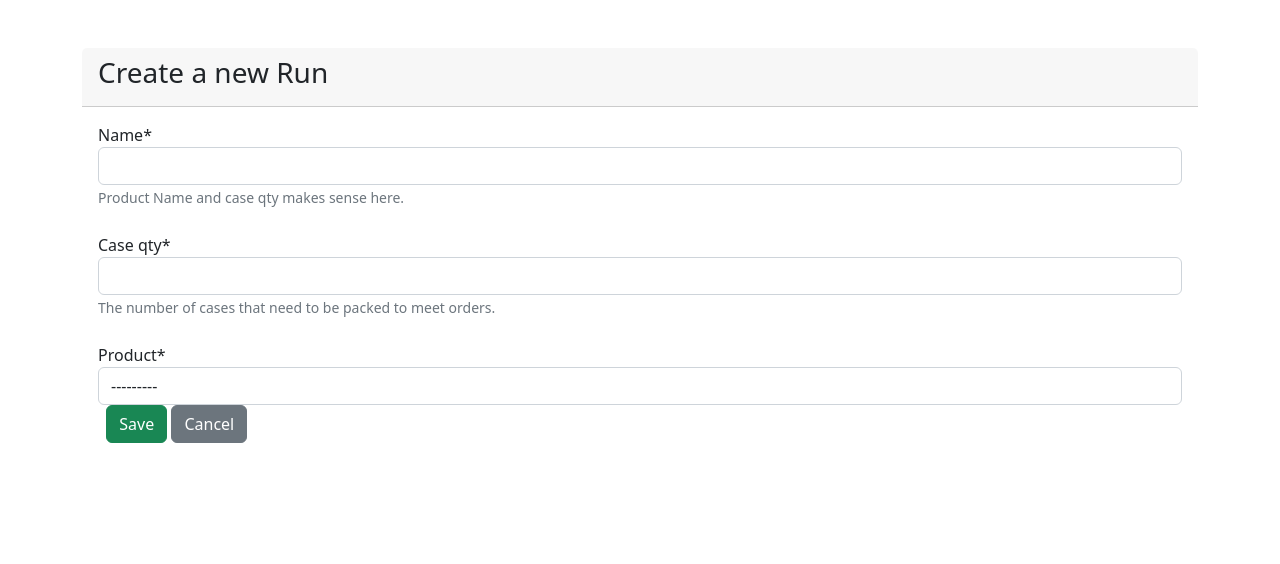
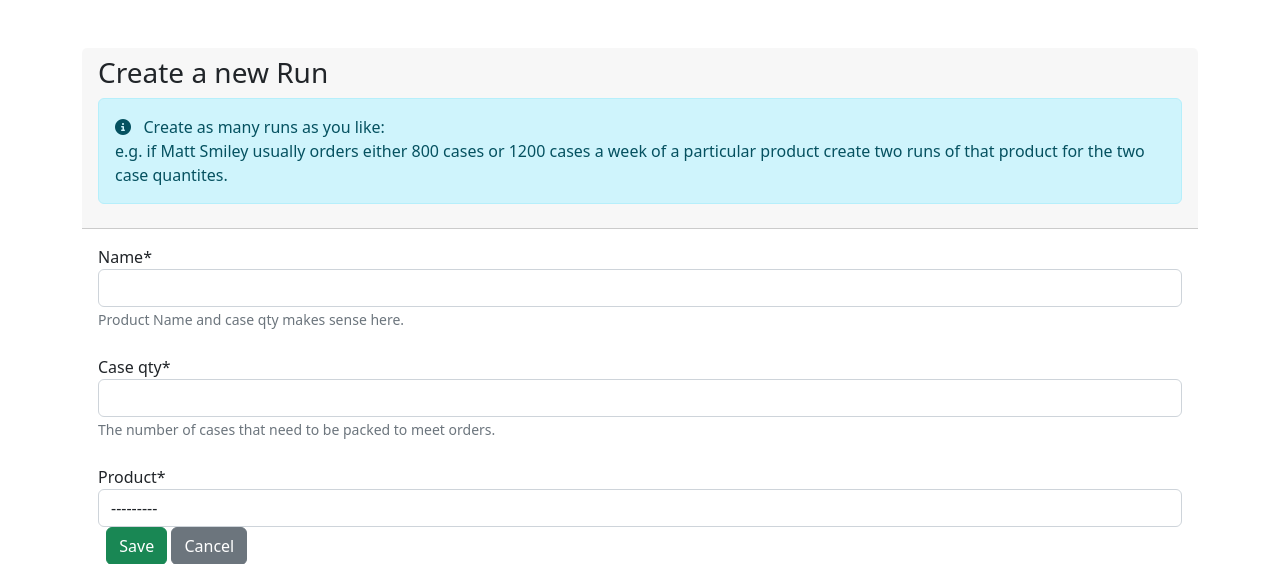
Before and after one commit to RadheyaM/Factory-Planner, a Django app: page /run/create/ in a window 1280 px wide. Shown: the part 58-622 px from the top of the page. Run offline with Django 3.2, Linux system fonts and the light colour scheme; the visitor is signed in with stand-in values (Sample User, id 1); data that the repository does not hold is empty; some libraries are stand-ins or nearby versions.

Commit message:
Improve the styling of the create forms, add an info alert for important information

```diff
--- a/templates/create/create-packaging.html
+++ b/templates/create/create-packaging.html
@@ -2,4 +2,8 @@
 
 {% block title %}Create | Packaging Config{% endblock title %}
 
+{% block header-subtitle %}
+Naming Convention: Customer, Pack Size Name - e.g. Charducks 3 Piece
+{% endblock header-subtitle %}
+
 {% block card-header %}Create a new Packing Configuration{% endblock card-header %}
--- a/templates/create/create-packing-run.html
+++ b/templates/create/create-packing-run.html
@@ -2,4 +2,8 @@
 
 {% block title %}Create | Add Run{% endblock title %}
 
+{% block header-subtitle %}
+You need to create a run first to add it to a week plan
+{% endblock header-subtitle %}
+
 {% block card-header %}Choose an existing Run to add to this Week Plan{% endblock card-header %}
--- a/templates/create/create-plan.html
+++ b/templates/create/create-plan.html
@@ -2,4 +2,8 @@
 
 {% block title %}Create | Plan{% endblock title %}
 
+{% block header-subtitle %}
+Naming Convention: Month, Year, Week of the month - e.g. November 2022 Wk1
+{% endblock header-subtitle %}
+
 {% block card-header %}Create a new Week Plan{% endblock card-header %}
--- a/templates/create/create-product.html
+++ b/templates/create/create-product.html
@@ -2,4 +2,7 @@
 
 {% block title %}Create | Product{% endblock title %}
 
+{% block header-subtitle %} If the new product has new packaging,
+you need to create a packing configuration before you create the product {% endblock header-subtitle %}
+
 {% block card-header %}Create a new Product{% endblock card-header %}
--- a/templates/create/create-run.html
+++ b/templates/create/create-run.html
@@ -2,4 +2,8 @@
 
 {% block title %}Create | Run{% endblock title %}
 
+{% block header-subtitle %} Create as many runs as you like:<br> e.g.
+if Matt Smiley usually orders either 800 cases or 1200 cases a week of a particular product
+create two runs of that product for the two case quantites. {% endblock header-subtitle %}
+
 {% block card-header %}Create a new Run{% endblock card-header %}
--- a/templates/create/create.html
+++ b/templates/create/create.html
@@ -7,6 +7,10 @@
   <div class="card border-0">
     <div class="card-header">
       <h3>{% block card-header %}Create{% endblock card-header %}</h3>
+      <div class="alert alert-info">
+        <i class="fa-solid fa-circle-info"></i>
+        &nbsp; {% block header-subtitle %} {% endblock header-subtitle %}
+      </div>
     </div>
     <div class="card-body">
       <form action="" method="POST">
```
